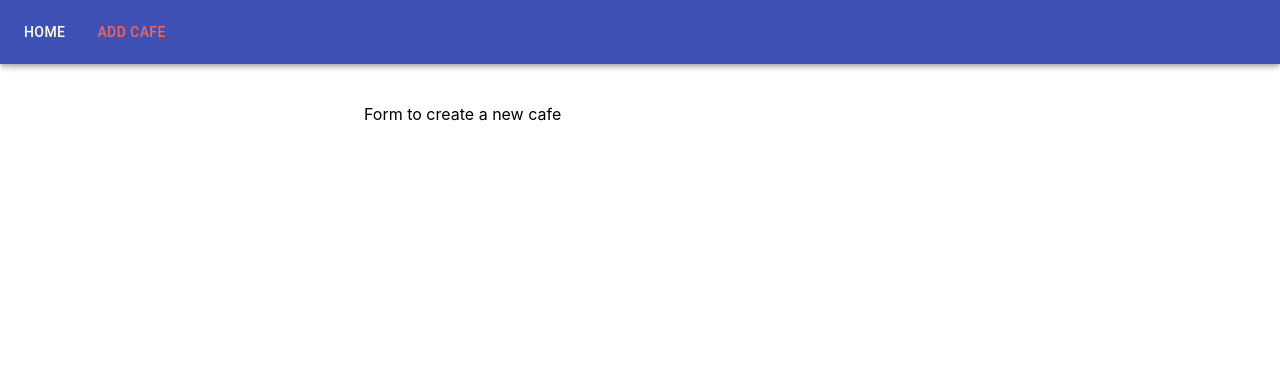
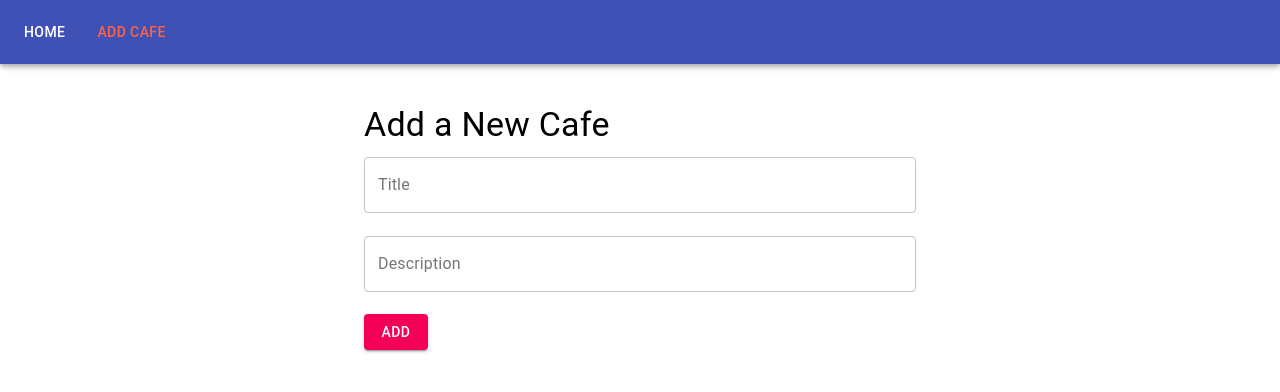
Before and after one commit to GuRuGuMaWaRu/Learning_projects, a React (Create React App) app in the folder app_react_5/client/: page /create in a window 1280 px wide. Shown: the top 392 px of the page. Built offline with nearby package versions, Linux system fonts and the light colour scheme.

Commit message:
Create the first version of Cafe Form

```diff
--- a/app_react_5/client/package.json
+++ b/app_react_5/client/package.json
@@ -4,13 +4,15 @@
   "private": true,
   "dependencies": {
     "@material-ui/core": "^4.0.0-rc.0",
+    "formik": "^1.5.7",
     "http-proxy-middleware": "^0.19.1",
     "react": "^16.8.6",
     "react-dom": "^16.8.6",
     "react-redux": "^7.1.0",
     "react-router-dom": "^5.0.1",
     "react-scripts": "3.0.1",
-    "redux": "^4.0.1"
+    "redux": "^4.0.1",
+    "yup": "^0.27.0"
   },
   "scripts": {
     "start": "react-scripts start",
--- a/app_react_5/client/src/components/app/App.js
+++ b/app_react_5/client/src/components/app/App.js
@@ -3,6 +3,7 @@ import { BrowserRouter as Router, Switch, Route } from "react-router-dom";
 import { makeStyles } from "@material-ui/core/styles";
 import Container from "@material-ui/core/Container";
 import { Navbar } from "../navigation";
+import { CafeForm } from "../cafeForm";
 
 const useStyles = makeStyles({
   main: {
@@ -25,10 +26,7 @@ const App = () => {
                 path="/"
                 render={() => <div>List of all cafes</div>}
               />
-              <Route
-                path="/create"
-                render={() => <div>Form to create a new cafe</div>}
-              />
+              <Route path="/create" component={CafeForm} />
               <Route render={() => <div>Not Found</div>} />
             </Switch>
           </Container>
--- /dev/null
+++ b/app_react_5/client/src/components/cafeForm/CafeForm.js
@@ -0,0 +1,130 @@
+import React from "react";
+import { Formik, Form, Field, ErrorMessage } from "formik";
+import * as Yup from "yup";
+import { makeStyles } from "@material-ui/core/styles";
+import Typography from "@material-ui/core/Typography";
+import Button from "@material-ui/core/Button";
+import TextField from "@material-ui/core/TextField";
+import FilledInput from "@material-ui/core/FilledInput";
+import FormControl from "@material-ui/core/FormControl";
+import FormHelperText from "@material-ui/core/FormHelperText";
+import Input from "@material-ui/core/Input";
+import InputLabel from "@material-ui/core/InputLabel";
+import OutlinedInput from "@material-ui/core/OutlinedInput";
+
+const useStyles = makeStyles(theme => ({
+  container: {
+    display: "flex",
+    flexWrap: "wrap"
+  },
+  formControl: {
+    margin: ".7rem 0"
+  },
+  button: {
+    marginTop: ".7rem"
+  }
+}));
+
+const creationSchema = Yup.object().shape({
+  title: Yup.string()
+    .min(1, "Too short!")
+    .required("Required!"),
+  description: Yup.string()
+    .min(1, "Too short!")
+    .required("Required")
+});
+
+const CafeForm = () => {
+  const [labelWidth, setLabelWidth] = React.useState(0);
+  const labelRef = React.useRef(null);
+  const classes = useStyles();
+
+  React.useEffect(() => {
+    setLabelWidth(labelRef.current.offsetWidth);
+  }, []);
+
+  return (
+    <>
+      <Typography variant="h4">Add a New Cafe</Typography>
+      <Formik
+        initialValues={{ title: "", description: "" }}
+        validationSchema={creationSchema}
+        onSubmit={() => {
+          setTimeout((values, actions) => {
+            console.log(values);
+            actions.setSubmitting(false);
+          }, 1000);
+        }}
+        render={props => (
+          <Form>
+            <FormControl
+              className={classes.formControl}
+              variant="outlined"
+              fullWidth
+            >
+              <InputLabel ref={labelRef} htmlFor="title-input">
+                Title
+              </InputLabel>
+              <Field
+                name="title"
+                render={({ field }) => (
+                  <OutlinedInput
+                    id="title-input"
+                    labelWidth={labelWidth}
+                    fullWidth
+                    aria-describedby="error-text"
+                    {...field}
+                  />
+                )}
+              />
+              <ErrorMessage
+                name="title"
+                render={msg => (
+                  <FormHelperText id="error-text">{msg}</FormHelperText>
+                )}
+              />
+            </FormControl>
+            <FormControl
+              className={classes.formControl}
+              variant="outlined"
+              fullWidth
+            >
+              <InputLabel ref={labelRef} htmlFor="description-input">
+                Description
+              </InputLabel>
+              <Field
+                name="description"
+                render={({ field }) => (
+                  <OutlinedInput
+                    id="description-input"
+                    labelWidth={labelWidth}
+                    fullWidth
+                    multiline
+                    aria-describedby="error-text"
+                    {...field}
+                  />
+                )}
+              />
+              <ErrorMessage
+                name="description"
+                render={msg => (
+                  <FormHelperText id="error-text">{msg}</FormHelperText>
+                )}
+              />
+            </FormControl>
+            <Button
+              className={classes.button}
+              variant="contained"
+              color="secondary"
+              type="submit"
+            >
+              Add
+            </Button>
+          </Form>
+        )}
+      />
+    </>
+  );
+};
+
+export default CafeForm;
--- /dev/null
+++ b/app_react_5/client/src/components/cafeForm/index.js
@@ -0,0 +1 @@
+export { default as CafeForm } from "./CafeForm";
```
Also changed, not shown: 1 other file (tests, documents, lock files or other folders).
